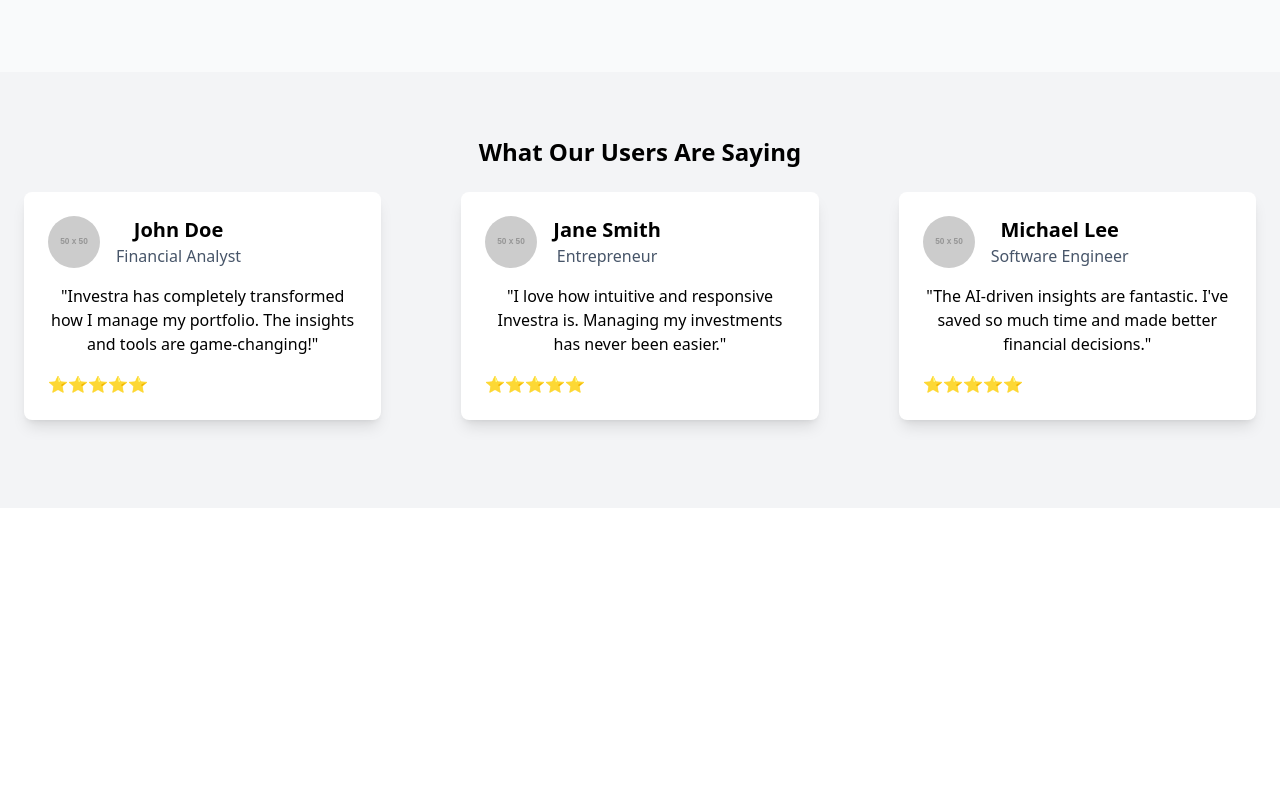
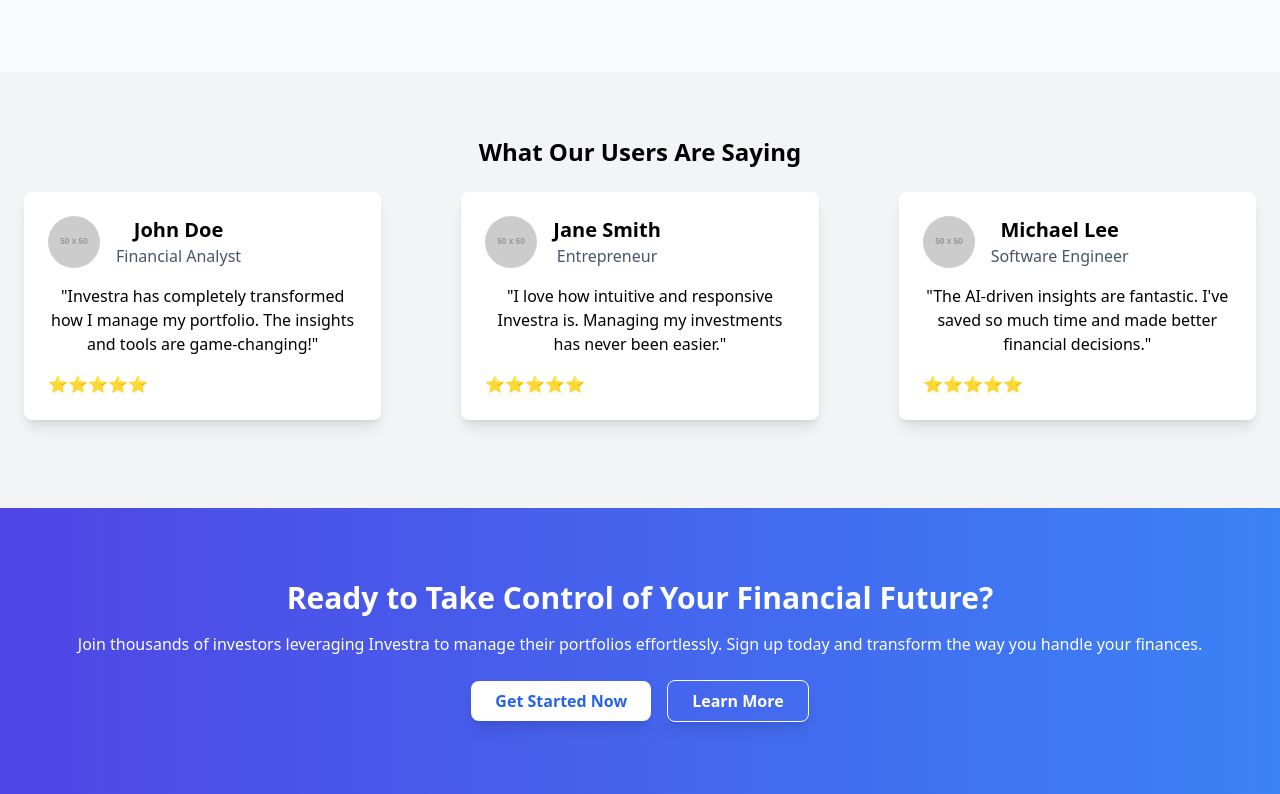
Before and after one commit to saivikassingamsetty/Investra, a Vue app: page / in a window 1280 px wide. Shown: the part 1195-1989 px from the top of the page. Before the commit the page ends 1703 px from the top, so only its background shows below. Built offline with nearby package versions, Linux system fonts and the light colour scheme; the HTML template or start-up script is replaced by a standard one.

Commit message:
Call to Action Section

```diff
--- a/src/components/home/CallToAction.vue
+++ b/src/components/home/CallToAction.vue
@@ -1 +1,21 @@
-<template>CallToAction</template>
+<template>
+  <section class="bg-gradient-to-r from-indigo-600 to-blue-500 py-6">
+    <div class="text-center m-12 flex flex-col gap-4">
+      <h1 class="text-3xl font-bold text-white">Ready to Take Control of Your Financial Future?</h1>
+      <p class="text-white">
+        Join thousands of investors leveraging Investra to manage their portfolios effortlessly.
+        Sign up today and transform the way you handle your finances.
+      </p>
+      <nav class="flex justify-center items-center gap-4 mt-2">
+        <a href="/login" class="px-6 bg-white text-blue-600 py-2 rounded-lg shadow-lg font-bold"
+          >Get Started Now</a
+        >
+        <a
+          href="#features"
+          class="px-6 border border-white text-white py-2 rounded-lg shadow-lg hover:bg-white hover:text-blue-600 font-bold"
+          >Learn More</a
+        >
+      </nav>
+    </div>
+  </section>
+</template>
--- a/src/views/HomeView.vue
+++ b/src/views/HomeView.vue
@@ -3,6 +3,7 @@
   <Hero />
   <Features />
   <Testimonials />
+  <CallToAction />
 </template>
 
 <script setup lang="ts">
```
